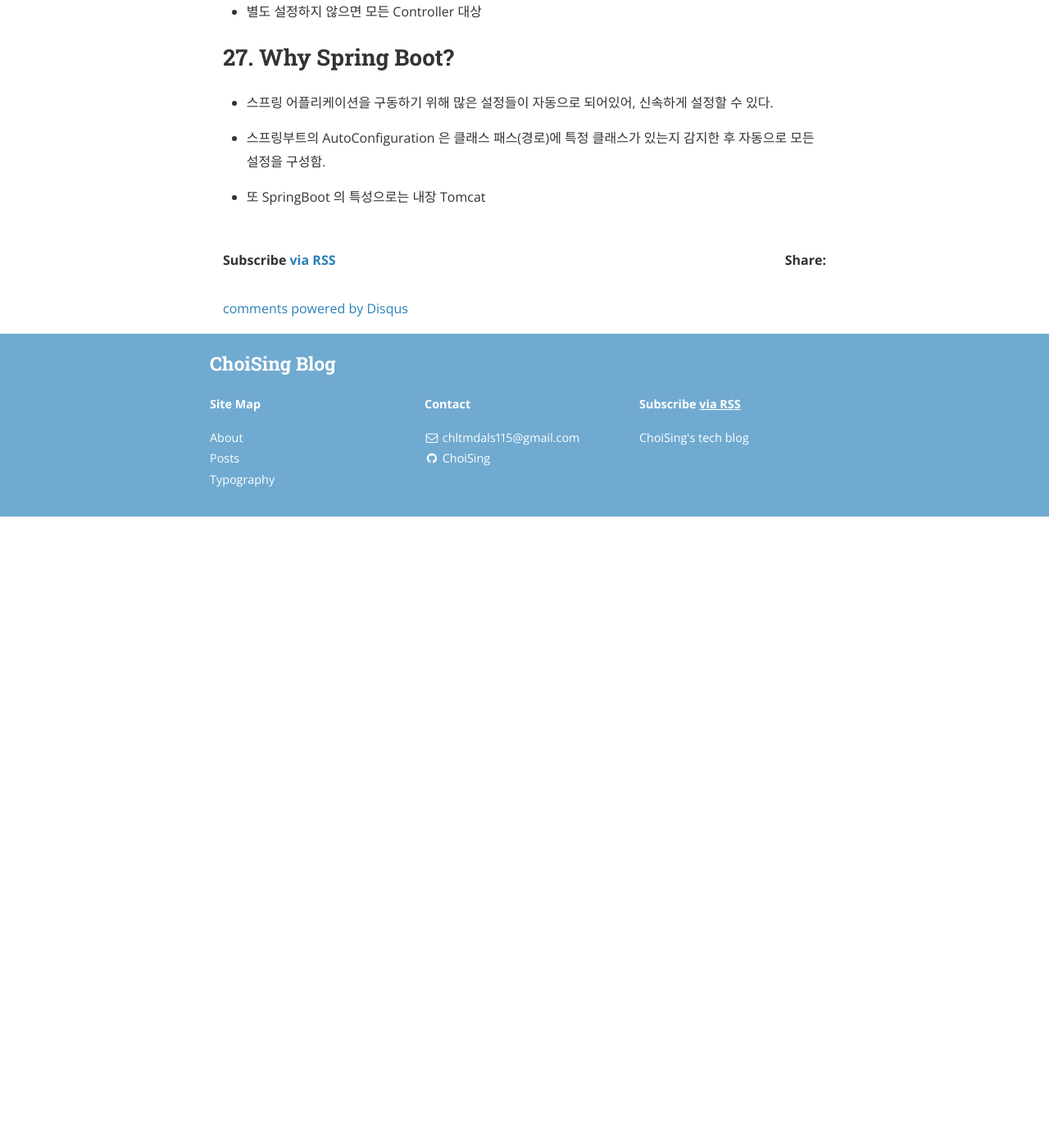
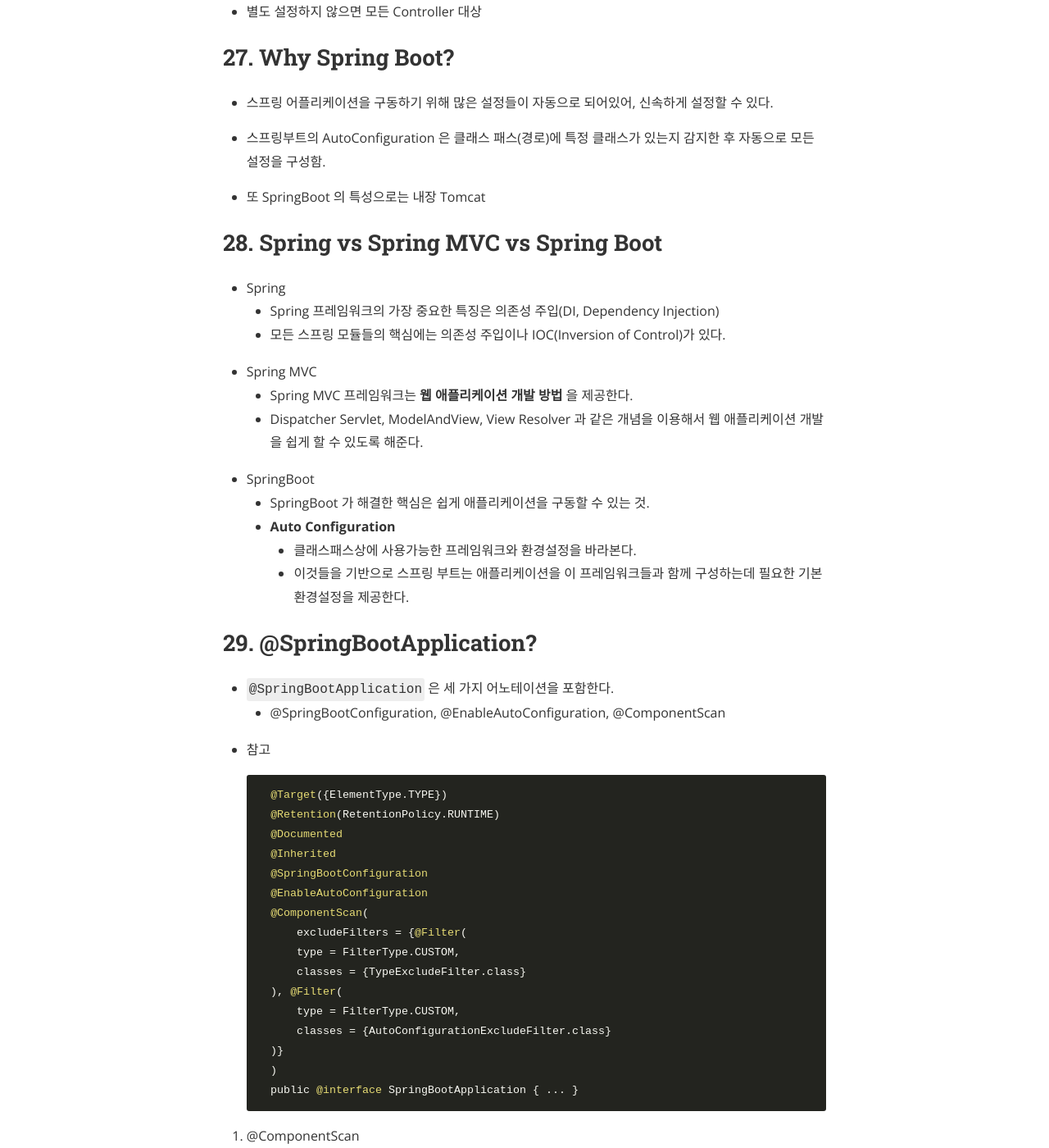
Before and after one commit to Oraindrop/oraindrop.github.io, a Jekyll site: the page built from _posts/Back-end/2020-10-25-Spring interview questions.md, in a window 1280 px wide and 1400 px high, scrolled down 8790 px. Shown: the whole window at 82% size. Built offline with Jekyll 4.4.1, drawn with Linux system fonts in a browser that asks for light colours; nearby versions of some CDN libraries; comment, search, counter and statistics services are not loaded; before the commit the page ends 9420 px from its top, so only the background shows below that; some of the changed text lies outside the part shown.

Commit message:
write spring interview 28, 29

````diff
--- a/_posts/Back-end/2020-10-25-Spring interview questions.md
+++ b/_posts/Back-end/2020-10-25-Spring interview questions.md
@@ -330,3 +330,58 @@
 - 스프링부트의 AutoConfiguration 은 클래스 패스(경로)에 특정 클래스가 있는지 감지한 후 자동으로 모든 설정을 구성함.
 
 - 또 SpringBoot 의 특성으로는 내장 Tomcat
+
+
+## 28. Spring vs Spring MVC vs Spring Boot
+
+- Spring
+    - Spring 프레임워크의 가장 중요한 특징은 의존성 주입(DI, Dependency Injection)
+    - 모든 스프링 모듈들의 핵심에는 의존성 주입이나 IOC(Inversion of Control)가 있다.
+
+- Spring MVC
+    - Spring MVC 프레임워크는 **웹 애플리케이션 개발 방법** 을 제공한다.
+    - Dispatcher Servlet, ModelAndView, View Resolver 과 같은 개념을 이용해서 웹 애플리케이션 개발을 쉽게 할 수 있도록 해준다.
+
+- SpringBoot
+    - SpringBoot 가 해결한 핵심은 쉽게 애플리케이션을 구동할 수 있는 것.
+    - **Auto Configuration**
+        - 클래스패스상에 사용가능한 프레임워크와 환경설정을 바라본다.
+        - 이것들을 기반으로 스프링 부트는 애플리케이션을 이 프레임워크들과 함께 구성하는데 필요한 기본 환경설정을 제공한다.
+
+
+## 29. @SpringBootApplication?
+
+- `@SpringBootApplication` 은 세 가지 어노테이션을 포함한다.
+    - @SpringBootConfiguration, @EnableAutoConfiguration, @ComponentScan
+
+- 참고
+    ```
+    @Target({ElementType.TYPE})
+    @Retention(RetentionPolicy.RUNTIME)
+    @Documented
+    @Inherited
+    @SpringBootConfiguration
+    @EnableAutoConfiguration
+    @ComponentScan(
+        excludeFilters = {@Filter(
+        type = FilterType.CUSTOM,
+        classes = {TypeExcludeFilter.class}
+    ), @Filter(
+        type = FilterType.CUSTOM,
+        classes = {AutoConfigurationExcludeFilter.class}
+    )}
+    )
+    public @interface SpringBootApplication { ... }
+    ```
+
+1. @ComponentScan
+    - 해당 어노테이션이 선언된 하위 패키지에서 @Componet 관련 어노테이션을 찾아 Bean 으로 등록한다.
+
+2. @EnableAutoConfiguration
+    - org.springframework.boot:spring-boot-autoconfigure 의 META-INF 에 spring-factories 파일이 있고, Key 값들과 많은 Class 들을 가지고 있다.
+    - 그들은 @Configuration이라는 Annotation 을 가지고 있고, 이런 명시된 class 들이 AutoConfiguration 의 대상이 된다.
+
+3. @SpringBootConfiguration
+    - 그냥 Configuration 과 비슷한 듯.
+    - SpringBoot 의 Configuration 이다. 정도?
+        - 테스트 어노테이션을 사용할 때 계속 이 어노테이션을 찾기 때문에 스프링 부트에서는 필수 어노테이션이다. 라고 함.
````
